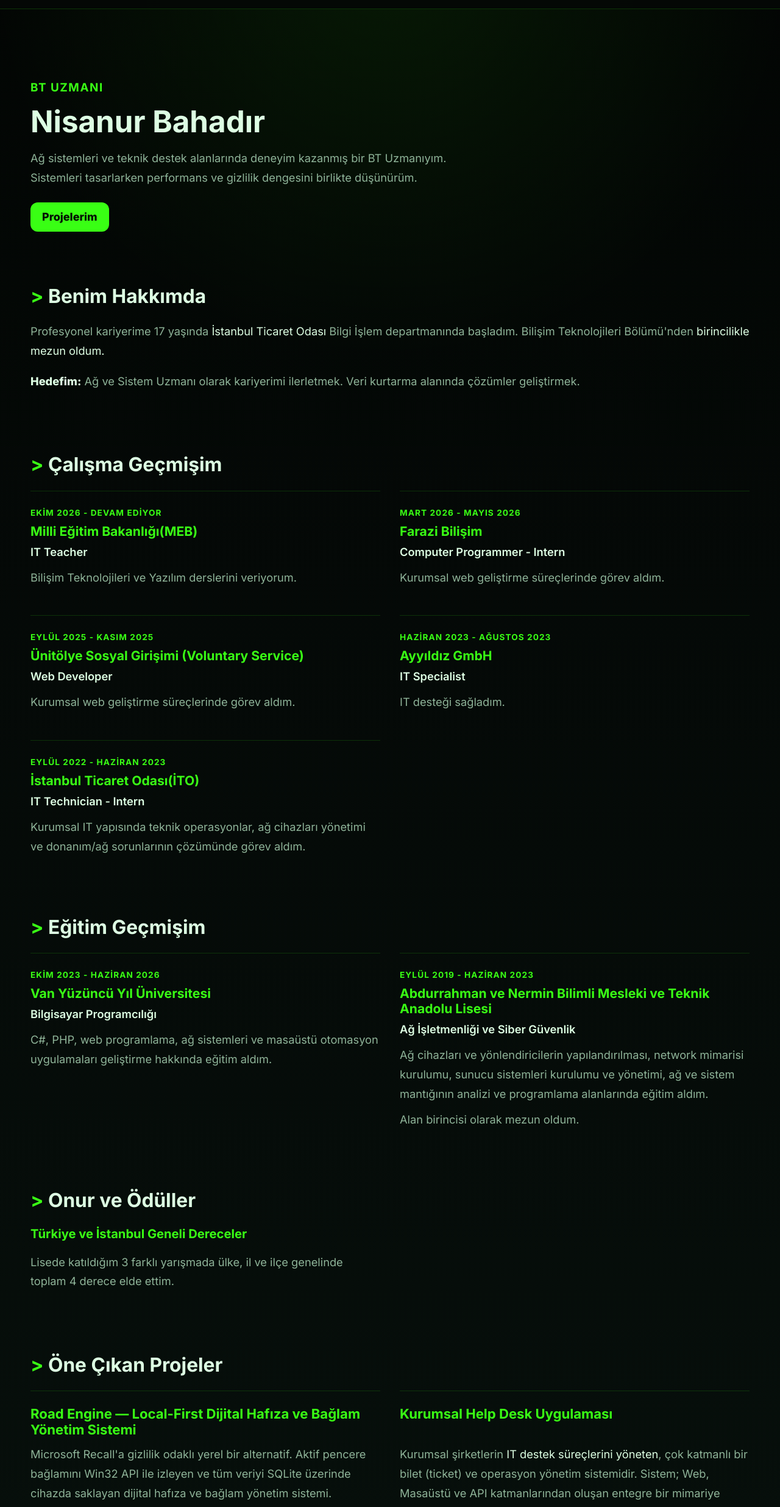
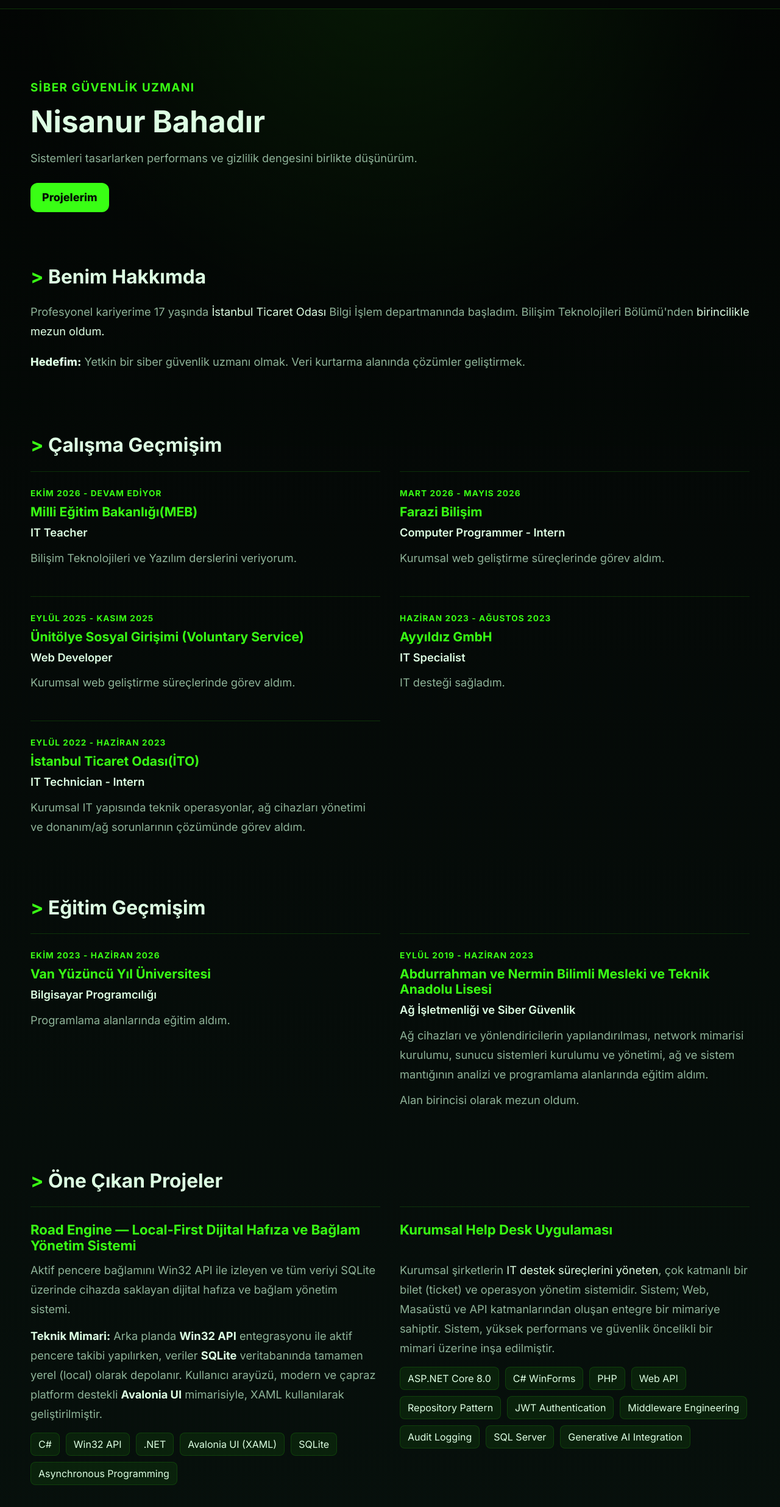
Before and after one commit to nisanurbahadir/nisanurbahadir.github.io, a plain HTML site: page index.html in a window 1280 px wide. Shown: the part 68-2540 px from the top of the page at 61% size. Drawn offline with Linux system fonts and the light colour scheme.

Commit message:
Update index.html

```diff
--- a/index.html
+++ b/index.html
@@ -3,10 +3,10 @@
   <head>
     <meta charset="UTF-8" />
     <meta name="viewport" content="width=device-width, initial-scale=1.0" />
-    <title>Nisanur Bahadır | BT Uzmanı</title>
+    <title>Nisanur Bahadır | Siber Güvenlik Uzmanı</title>
     <meta
       name="description"
-      content="Nisanur Bahadır | BT Uzmanı. Ağ sistemleri, siber güvenlik ve altyapı yönetimi odaklı kişisel portföy."
+      content="Nisanur Bahadır | Siber Güvenlik Uzmanı. Ağ sistemleri, siber güvenlik ve altyapı yönetimi odaklı kişisel portföy."
     />
     <meta
       name="google-site-verification"
@@ -20,7 +20,7 @@
     <meta property="og:type" content="website" />
     <meta property="og:locale" content="tr_TR" />
     <meta property="og:site_name" content="Nisanur Bahadır" />
-    <meta property="og:title" content="Nisanur Bahadır | BT Uzmanı" />
+    <meta property="og:title" content="Nisanur Bahadır | Siber Güvenlik Uzmanı" />
     <meta
       property="og:description"
       content="Nisanur Bahadır | BT Uzmanı. Ağ sistemleri, siber güvenlik ve altyapı yönetimi odaklı kişisel portföy."
@@ -28,10 +28,10 @@
     <meta property="og:url" content="https://nisanurbahadir.github.io/" />
     <meta property="og:image" content="https://nisanurbahadir.github.io/favicon.svg" />
     <meta name="twitter:card" content="summary" />
-    <meta name="twitter:title" content="Nisanur Bahadır | BT Uzmanı" />
+    <meta name="twitter:title" content="Nisanur Bahadır |Siber Güvenlik Uzmanı" />
     <meta
       name="twitter:description"
-      content="Nisanur Bahadır | BT Uzmanı. Ağ sistemleri, siber güvenlik ve altyapı yönetimi odaklı kişisel portföy."
+      content="Nisanur Bahadır | Siber Güvenlik Uzmanı. Ağ sistemleri, siber güvenlik ve altyapı yönetimi odaklı kişisel portföy."
     />
     <meta name="twitter:image" content="https://nisanurbahadir.github.io/favicon.svg" />
     <link rel="icon" type="image/svg+xml" href="favicon.svg" />
@@ -43,14 +43,14 @@
         "@type": "Person",
         "name": "Nisanur Bahadır",
         "alternateName": ["Nisa", "Nisanur"],
-        "jobTitle": "BT Uzmanı",
+        "jobTitle": "Siber Güvenlik Uzmanı",
         "url": "https://nisanurbahadir.github.io/",
         "sameAs": [
           "https://www.linkedin.com/in/nisanurbahadir",
           "https://github.com/nisanurbahadir"
         ],
         "knowsAbout": [
-          ".NET",
+          "Siber Güvenlik Uzmanı",
           ".BT Uzmanı",
           "Ağ Yönetimi",
           "Siber Güvenlik",
@@ -104,10 +104,9 @@
       <section class="hero">
         <div class="container hero-grid">
           <div class="hero-content full-width reveal">
-            <p class="eyebrow hero-role">BT Uzmanı</p>
+            <p class="eyebrow hero-role">Siber Güvenlik Uzmanı</p>
             <h1>Nisanur Bahadır</h1>
             <p class="hero-text">
-              Ağ sistemleri ve teknik destek alanlarında deneyim kazanmış bir BT Uzmanıyım.<br />
               Sistemleri tasarlarken performans ve gizlilik
               dengesini birlikte düşünürüm.
             </p>
@@ -128,7 +127,7 @@
               Profesyonel kariyerime 17 yaşında <span class="text-highlight">İstanbul Ticaret Odası</span> Bilgi İşlem departmanında başladım. Bilişim Teknolojileri Bölümü'nden <span class="text-highlight">birincilikle mezun oldum.</span>
             </p>
             <p>
-              <span class="text-highlight text-highlight-strong">Hedefim:</span> Ağ ve Sistem Uzmanı olarak kariyerimi ilerletmek. Veri kurtarma alanında çözümler geliştirmek.
+              <span class="text-highlight text-highlight-strong">Hedefim:</span> Yetkin bir siber güvenlik uzmanı olmak. Veri kurtarma alanında çözümler geliştirmek.
             </p>
           </div>
         </div>
@@ -197,7 +196,7 @@
               <h3>Van Yüzüncü Yıl Üniversitesi</h3>
               <p class="timeline-role">Bilgisayar Programcılığı</p>
               <p>
-                C#, PHP, web programlama, ağ sistemleri ve masaüstü otomasyon uygulamaları geliştirme hakkında eğitim aldım.
+                Programlama alanlarında eğitim aldım.
               </p>
             </article>
 
@@ -216,22 +215,6 @@
         </div>
       </section>
 
-      <section class="section" id="oduller">
-        <div class="container reveal">
-          <div class="section-heading">
-            <h2>Onur ve Ödüller</h2>
-          </div>
-          <div class="two-column">
-            <article class="card">
-              <h3>Türkiye ve İstanbul Geneli Dereceler</h3>
-              <p>
-                Lisede katıldığım 3 farklı yarışmada ülke, il ve ilçe genelinde toplam 4 derece elde ettim.
-              </p>
-            </article>
-          </div>
-        </div>
-      </section>
-
       <section class="section" id="one-cikan-projeler">
         <div class="container reveal">
           <div class="section-heading">
@@ -241,8 +224,8 @@
             <article class="card project-card">
               <h3>Road Engine — Local-First Dijital Hafıza ve Bağlam Yönetim Sistemi</h3>
               <p>
-                Microsoft Recall'a gizlilik odaklı yerel bir alternatif. Aktif pencere bağlamını Win32 API ile izleyen
-                ve tüm veriyi SQLite üzerinde cihazda saklayan dijital hafıza ve bağlam yönetim sistemi.
+                Aktif pencere bağlamını Win32 API ile izleyen ve tüm veriyi SQLite üzerinde
+                cihazda saklayan dijital hafıza ve bağlam yönetim sistemi.
               </p>
               <p>
                 <strong>Teknik Mimari:</strong> Arka planda <strong>Win32 API</strong> entegrasyonu ile aktif pencere takibi yapılırken,
```
